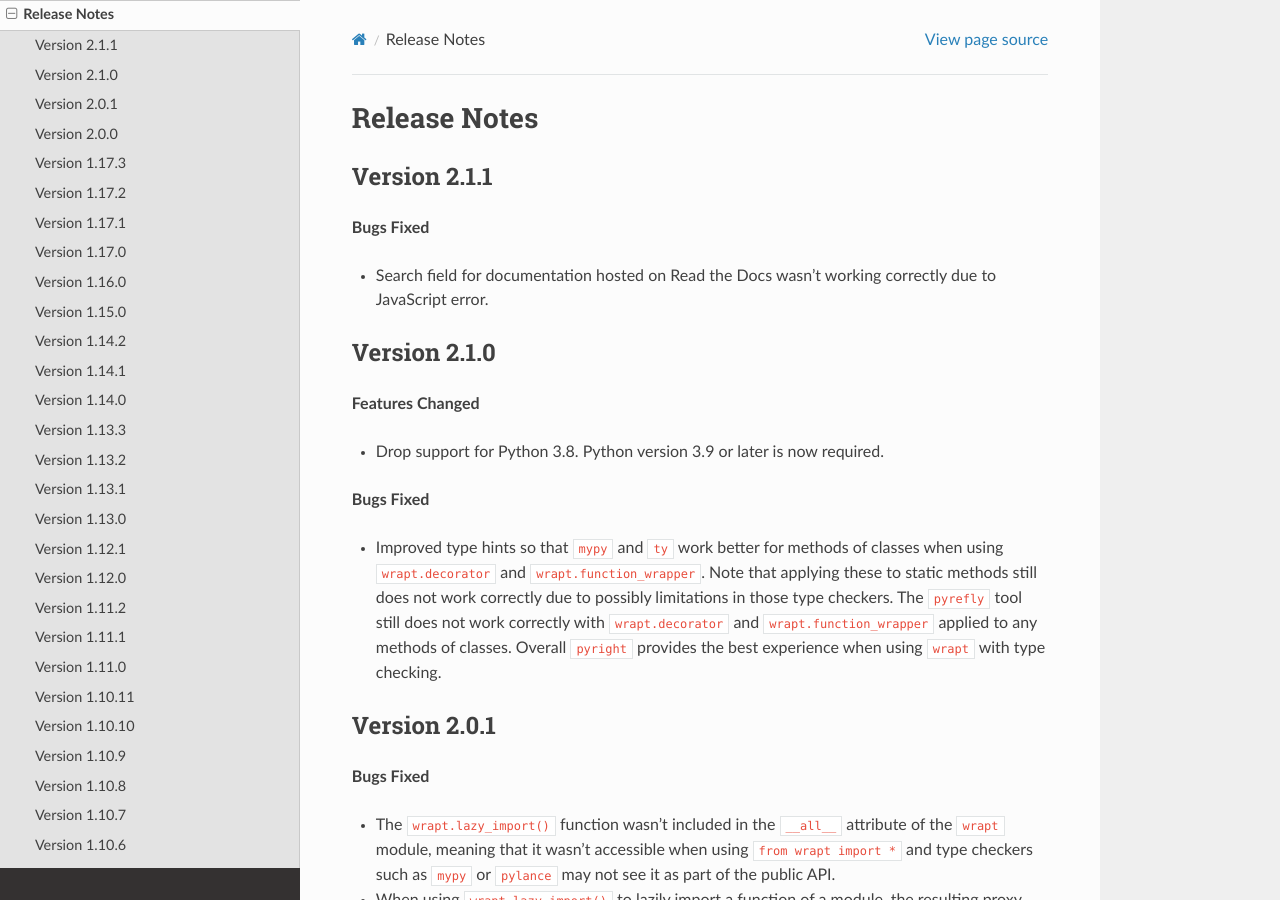
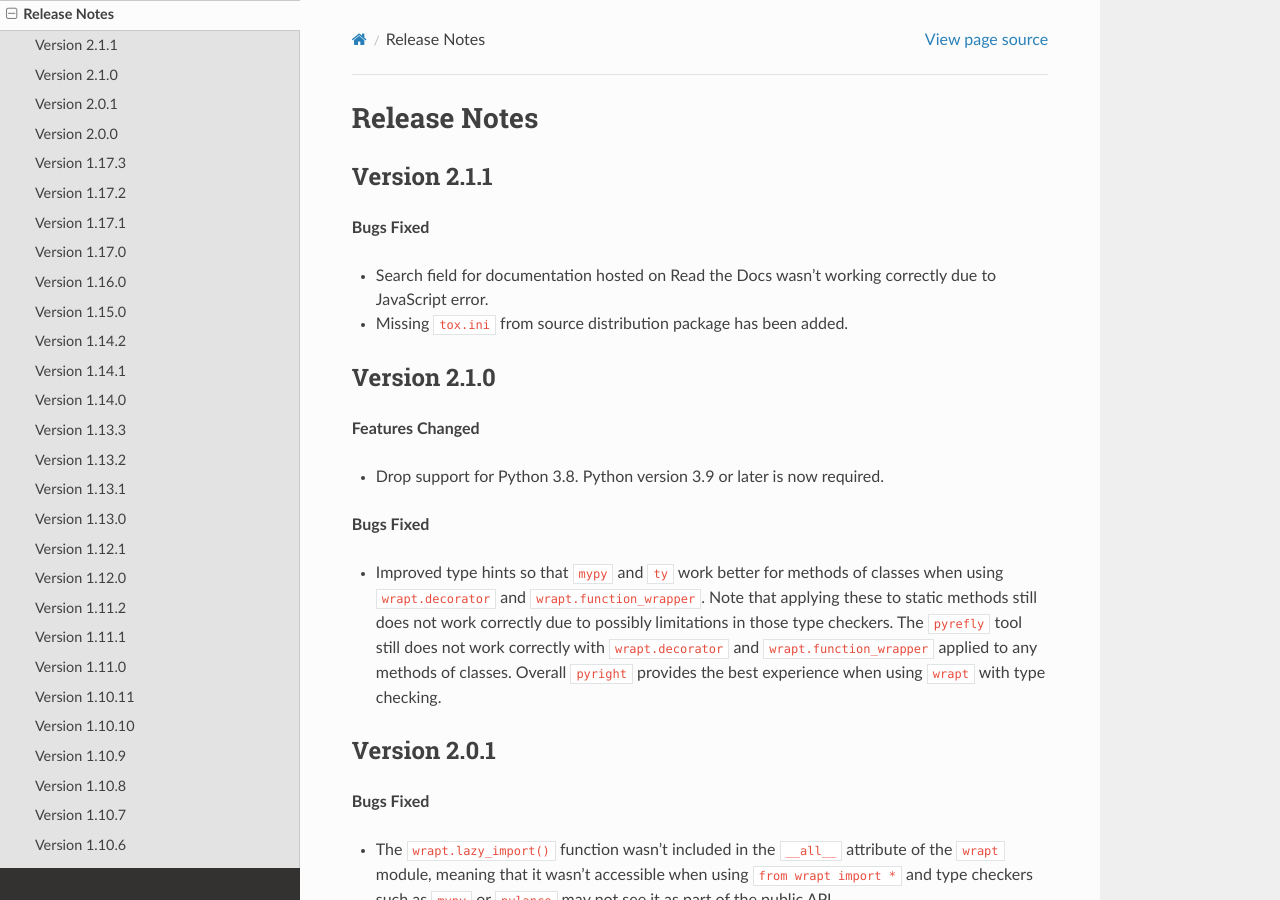
Before and after one commit to GrahamDumpleton/wrapt, a Sphinx documentation site: the page built from docs/changes.rst, in a window 1280 px wide and 900 px high. Built offline with Sphinx 7.4.7 and the Read the Docs theme 3.1.0, drawn with Linux system fonts in a browser that asks for light colours.

Commit message:
Ensure tox.ini is included in source distribution.

```diff
--- a/docs/changes.rst
+++ b/docs/changes.rst
@@ -8,6 +8,8 @@ Version 2.1.1
 
 * Search field for documentation hosted on Read the Docs wasn't working
   correctly due to JavaScript error.
+
+* Missing ``tox.ini`` from source distribution package has been added.
 
 Version 2.1.0
 -------------
```
Also changed, not shown: 1 other file.
